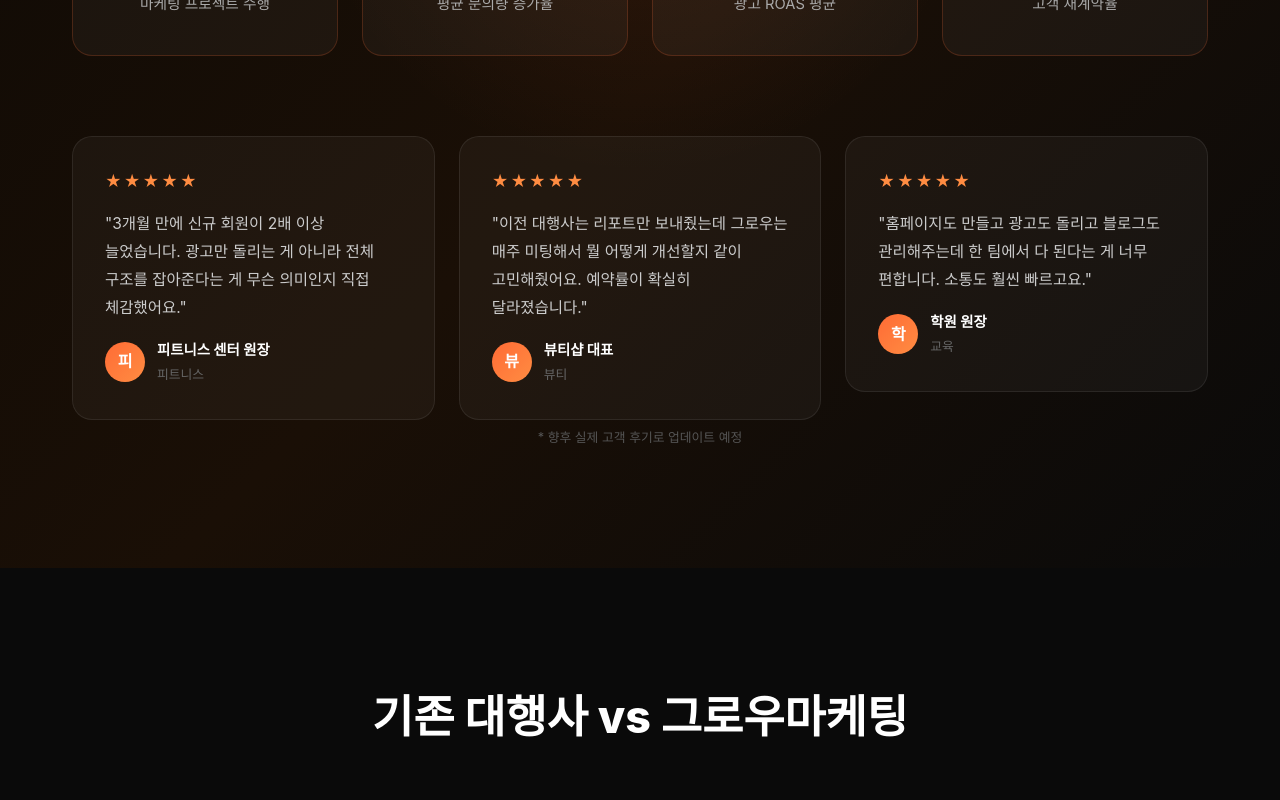
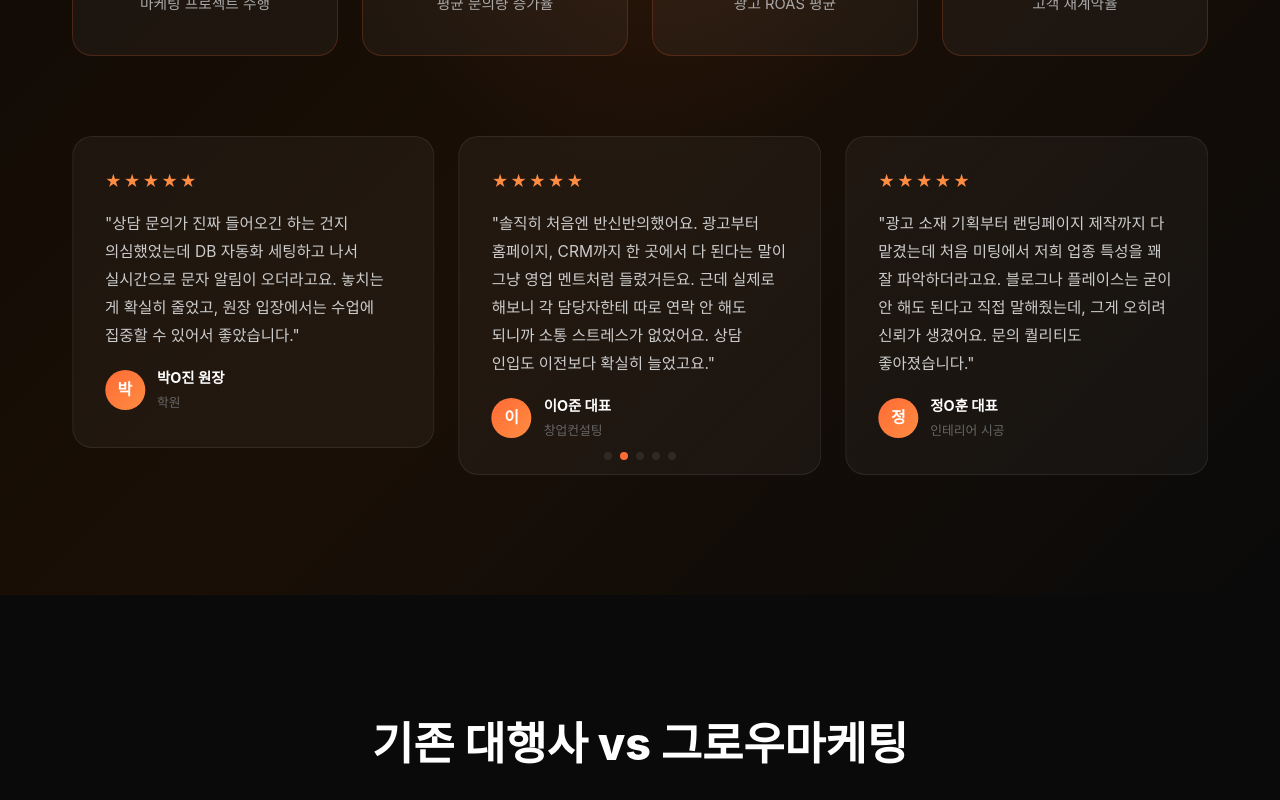
Before and after one commit to heo-jun-young/my-next-project, a Next.js app: page / in a window 1280 px wide. Shown: the part 6900-7700 px from the top of the page. Built offline with nearby package versions, Linux system fonts and the light colour scheme; a web font is replaced by a local one.

Commit message:
update styles

```diff
--- a/src/app/page.tsx
+++ b/src/app/page.tsx
@@ -104,19 +104,39 @@ const COMPARISON = [
 
 const TESTIMONIALS = [
   {
-    name: "피트니스 센터 원장",
-    industry: "피트니스",
-    text: "3개월 만에 신규 회원이 2배 이상 늘었습니다. 광고만 돌리는 게 아니라 전체 구조를 잡아준다는 게 무슨 의미인지 직접 체감했어요.",
+    name: "김O원 원장",
+    industry: "피트니스 센터",
+    text: "인스타 광고 소재부터 랜딩페이지까지 한 팀에서 다 해주니까 방향성이 흔들리질 않더라고요. 3개월 지나니까 신규 등록이 눈에 띄게 늘었어요. 예전엔 광고비만 나가고 효과가 없다고 느꼈는데, 구조 자체가 바뀌니까 다르더라고요.",
   },
   {
-    name: "뷰티샵 대표",
-    industry: "뷰티",
-    text: "이전 대행사는 리포트만 보내줬는데 그로우는 매주 미팅해서 뭘 어떻게 개선할지 같이 고민해줬어요. 예약률이 확실히 달라졌습니다.",
+    name: "박O진 원장",
+    industry: "학원",
+    text: "상담 문의가 진짜 들어오긴 하는 건지 의심했었는데 DB 자동화 세팅하고 나서 실시간으로 문자 알림이 오더라고요. 놓치는 게 확실히 줄었고, 원장 입장에서는 수업에 집중할 수 있어서 좋았습니다.",
   },
   {
-    name: "학원 원장",
-    industry: "교육",
-    text: "홈페이지도 만들고 광고도 돌리고 블로그도 관리해주는데 한 팀에서 다 된다는 게 너무 편합니다. 소통도 훨씬 빠르고요.",
+    name: "이O준 대표",
+    industry: "창업컨설팅",
+    text: "솔직히 처음엔 반신반의했어요. 광고부터 홈페이지, CRM까지 한 곳에서 다 된다는 말이 그냥 영업 멘트처럼 들렸거든요. 근데 실제로 해보니 각 담당자한테 따로 연락 안 해도 되니까 소통 스트레스가 없었어요. 상담 인입도 이전보다 확실히 늘었고요.",
+  },
+  {
+    name: "정O훈 대표",
+    industry: "인테리어 시공",
+    text: "광고 소재 기획부터 랜딩페이지 제작까지 다 맡겼는데 처음 미팅에서 저희 업종 특성을 꽤 잘 파악하더라고요. 블로그나 플레이스는 굳이 안 해도 된다고 직접 말해줬는데, 그게 오히려 신뢰가 생겼어요. 문의 퀄리티도 좋아졌습니다.",
+  },
+  {
+    name: "최O아 대표",
+    industry: "인테리어 디자인",
+    text: "포트폴리오 위주라서 홈페이지가 중요했는데 전환까지 고려한 구조로 만들어줬어요. 예쁜 게 전부가 아니라는 걸 직접 설명해주더라고요. 홈페이지 오픈 후 한 달 만에 상담 문의 몇 건 들어왔고, 지금도 꾸준히 오고 있습니다.",
+  },
+  {
+    name: "한O석 원장",
+    industry: "의원",
+    text: "의료 광고 규제 때문에 조심스러웠는데 처음부터 그 부분을 인지하고 접근해줘서 안심했어요. 네이버 플레이스 관리랑 인스타 광고 병행했는데 신환 수가 체감상 늘었습니다. 뭔가를 직접 챙기지 않아도 알아서 보고해주는 게 편했어요.",
+  },
+  {
+    name: "윤O철 대표",
+    industry: "가구 제작",
+    text: "제작 가구 특성상 문의 하나하나가 다 중요한데 이전엔 홈페이지 들어와도 그냥 나가는 사람이 많았어요. 랜딩페이지 구조 바꾸고 나서 체류 시간도 늘고 문의 전환이 확실히 달라졌습니다. 광고비 대비 효율이 이전이랑 완전히 다른 수준이에요.",
   },
 ];
 
@@ -128,7 +148,7 @@ export default function Home() {
   const [showTop, setShowTop] = useState(false);
   const [formSubmitted, setFormSubmitted] = useState(false);
   const [form, setForm] = useState({
-    name: "", phone: "", industry: "", bizUrl: "", services: [] as string[], message: "", agree: false,
+    name: "", phone: "", phone2: "", industry: "", bizUrl: "", services: [] as string[], message: "", agree: false,
   });
 
   const toggleService = (svc: string) => {
@@ -376,7 +396,7 @@ export default function Home() {
           </div>
 
           {/* 실제 전환 결과 포트폴리오 */}
-          <div className="funnel-proof" data-aos="fade-up" data-aos-delay="200">
+          <div id="results" className="funnel-proof" data-aos="fade-up" data-aos-delay="200">
             <p className="funnel-proof-label">REAL RESULTS</p>
             <p className="funnel-proof-title">
               실제로 이런 문의가 들어옵니다
@@ -558,7 +578,6 @@ export default function Home() {
                 </SwiperSlide>
               ))}
             </Swiper>
-            <p className="testi-note">* 향후 실제 고객 후기로 업데이트 예정</p>
           </div>
         </div>
       </section>
@@ -656,6 +675,16 @@ export default function Home() {
                     required
                     value={form.phone}
                     onChange={(e) => setForm({ ...form, phone: e.target.value })}
+                  />
+                </div>
+                <div className="form-group">
+                  <label>연락처 확인 *</label>
+                  <input
+                    type="tel"
+                    placeholder="010-0000-0000 (한 번 더 입력)"
+                    required
+                    value={form.phone2}
+                    onChange={(e) => setForm({ ...form, phone2: e.target.value })}
                   />
                 </div>
               </div>
@@ -1787,7 +1816,7 @@ export default function Home() {
         }
         .form-row {
           display: grid;
-          grid-template-columns: 1fr 1fr;
+          grid-template-columns: 1fr 1fr 1fr;
           gap: 20px;
         }
         .form-group {
```
